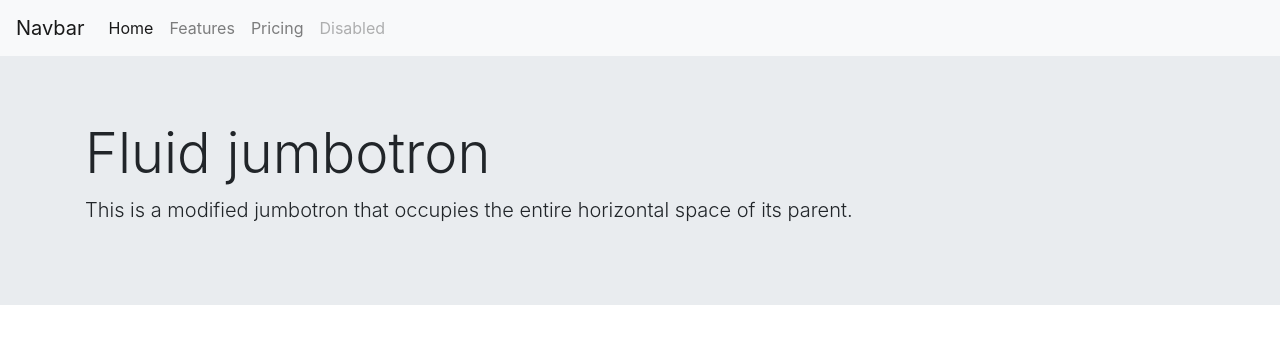
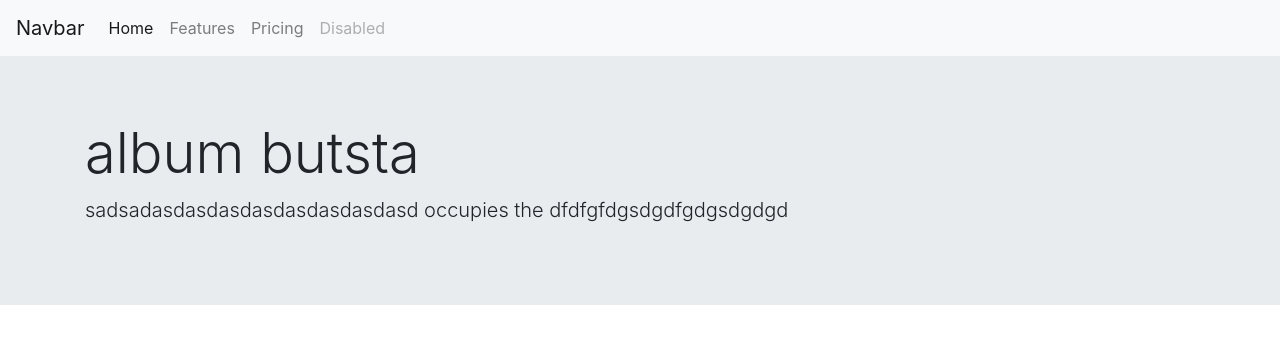
Before and after one commit to phonglevan1/DuAnGit, a plain HTML site: page index.html in a window 1280 px wide. Drawn offline with nearby package versions, Linux system fonts and the light colour scheme.

Commit message:
update banner

```diff
--- a/index.html
+++ b/index.html
@@ -36,8 +36,8 @@
    <div class="banner">
     <div class="jumbotron jumbotron-fluid">
       <div class="container">
-        <h1 class="display-4">Fluid jumbotron</h1>
-        <p class="lead">This is a modified jumbotron that occupies the entire horizontal space of its parent.</p>
+        <h1 class="display-4">album butsta</h1>
+        <p class="lead">sadsadasdasdasdasdasdasdasdasd occupies the dfdfgfdgsdgdfgdgsdgdgd</p>
       </div>
     </div>
    </div>
```
